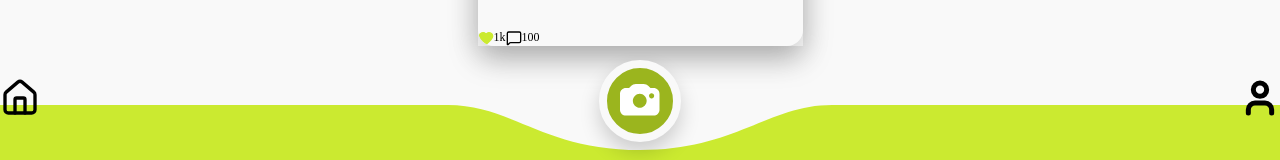
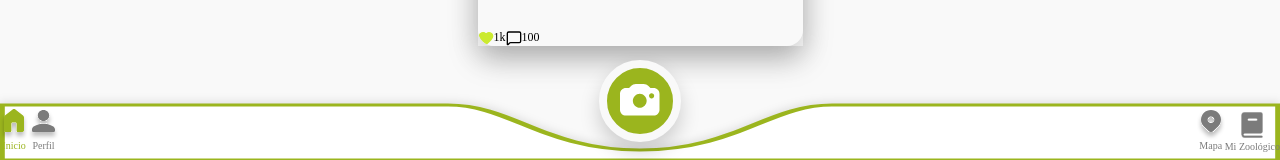
Before and after one commit to Queik5450/Zoa, a React (Vite) app in the folder frontend/: page / in a window 1280 px wide. Shown: the part 640-800 px from the top of the page. Built offline with nearby package versions, Linux system fonts and the light colour scheme.

Commit message:
feat: nueva navbar, pero descentrado

```diff
--- a/frontend/src/components/BottomNav.jsx
+++ b/frontend/src/components/BottomNav.jsx
@@ -1,13 +1,17 @@
 import React, { useRef } from 'react';
-import { Home as HomeIcon, Loader2, User } from 'lucide-react';
-import { useNavigate } from 'react-router-dom';
+import { useNavigate, useLocation } from 'react-router-dom';
 import camaraSvg from './incons/camara.svg?raw';
+import homeSvg from './incons/home.svg?raw';
+import perfilSvg from './incons/perfil.svg?raw';
+import mapaSvg from './incons/mapa.svg?raw';
+import miZoologicoSvg from './incons/Book.svg?raw';
 
 const tintSvg = (svg, color) =>
-  svg.replace(/fill="(?:#7B7B7B|#7b7b7b|white|#FFFFFF)"/g, `fill="${color}"`);
+  svg.replace(/fill="(?:#7B7B7B|#7b7b7b|white|#FFFFFF|none)"/g, `fill="${color}"`);
 
 function BottomNav({ isScanning, onFileChange }) {
   const navigate = useNavigate();
+  const location = useLocation();
   const fileInputRef = useRef(null);
 
   const handleCameraClick = () => {
@@ -19,26 +23,52 @@ function BottomNav({ isScanning, onFileChange }) {
   return (
     <div className="relative mt-auto h-[90px] w-full">
       <div className="absolute bottom-0 w-full h-[90px]">
-        <svg viewBox="0 0 400 90" className="w-full h-full" preserveAspectRatio="none">
+        <svg viewBox="0 0 400 90" className="w-full h-full" preserveAspectRatio="none" style={{ filter: 'drop-shadow(0px -2px 4px rgba(0,0,0,0.1))' }}>
           <path
             d="M 0 35 L 140 35 C 160 35 170 80 200 80 C 230 80 240 35 260 35 L 400 35 L 400 90 L 0 90 Z"
-            fill="#cbea30"
+            fill="#ffffff"
+            stroke="#9bb51e"
+            strokeWidth="3"
           />
         </svg>
       </div>
 
-      <div className="absolute bottom-0 w-full h-[55px] flex justify-between px-16 items-center">
-        <HomeIcon
-          size={40}
-          className="text-black fill-black cursor-pointer"
-          onClick={() => navigate('/')}
-        />
-        <User
-          size={40}
-          strokeWidth={3}
-          className="text-black cursor-pointer"
-          onClick={() => navigate('/profile')}
-        />
+      <div className="absolute bottom-0 w-full h-[120px] flex justify-between px-6 items-center">
+        {/* Left icons */}
+        <div className="flex gap-8 items-center pt-2">
+          <div className="flex flex-col items-center justify-center cursor-pointer" onClick={() => navigate('/')}>
+            <span
+              className="h-8 w-8 flex items-center justify-center"
+              dangerouslySetInnerHTML={{ __html: tintSvg(homeSvg, location.pathname === '/' ? '#9bb51e' : '#7B7B7B') }}
+            />
+            <span className={`text-[10px] mt-1 ${location.pathname === '/' ? 'text-[#9bb51e] font-semibold' : 'text-[#7B7B7B]'}`}>Inicio</span>
+          </div>
+          <div className="flex flex-col items-center justify-center cursor-pointer" onClick={() => navigate('/profile')}>
+            <span
+              className="h-8 w-8 flex items-center justify-center"
+              dangerouslySetInnerHTML={{ __html: tintSvg(perfilSvg, location.pathname === '/profile' ? '#9bb51e' : '#7B7B7B') }}
+            />
+            <span className={`text-[10px] mt-1 ${location.pathname === '/profile' ? 'text-[#9bb51e] font-semibold' : 'text-[#7B7B7B]'}`}>Perfil</span>
+          </div>
+        </div>
+
+        {/* Right icons */}
+        <div className="flex gap-8 items-center pt-2">
+          <div className="flex flex-col items-center justify-center cursor-pointer" onClick={() => navigate('/map')}>
+            <span
+              className="h-8 w-8 flex items-center justify-center"
+              dangerouslySetInnerHTML={{ __html: tintSvg(mapaSvg, location.pathname === '/map' ? '#9bb51e' : '#7B7B7B') }}
+            />
+            <span className={`text-[10px] mt-1 ${location.pathname === '/map' ? 'text-[#9bb51e] font-semibold' : 'text-[#7B7B7B]'}`}>Mapa</span>
+          </div>
+          <div className="flex flex-col items-center justify-center cursor-pointer" onClick={() => navigate('/zoo')}>
+            <span
+              className="h-8 w-8 flex items-center justify-center"
+              dangerouslySetInnerHTML={{ __html: tintSvg(miZoologicoSvg, location.pathname === '/zoo' ? '#9bb51e' : '#7B7B7B') }}
+            />
+            <span className={`text-[10px] mt-1 ${location.pathname === '/zoo' ? 'text-[#9bb51e] font-semibold' : 'text-[#7B7B7B]'}`}>Mi Zoológico</span>
+          </div>
+        </div>
       </div>
 
       <div className="absolute bottom-[20%] left-1/2 -translate-x-1/2">
```
